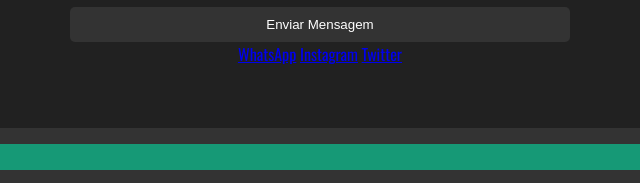
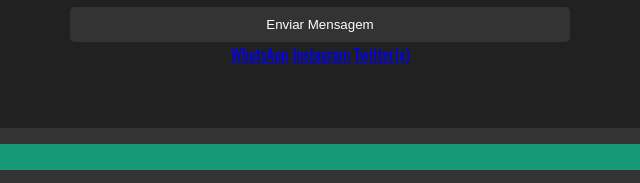
Before and after one commit to FloodTechs/Global-Solution-Landing-Page, a plain HTML site: page index.html in a window 1280 px wide. Shown: the part 4294-4477 px from the top of the page, 320-960 px from the left. Drawn offline with nearby package versions, Linux system fonts and the light colour scheme.

Commit message:
conferindo erros

```diff
--- a/index.html
+++ b/index.html
@@ -214,7 +214,7 @@
         <div class="redes-sociais">
           <a href="#">WhatsApp</a>
           <a href="#">Instagram</a>
-          <a href="#">Twitter</a>
+          <a href="#">Twitter(x)</a>
         </div>
       </div>
     </section>
```
